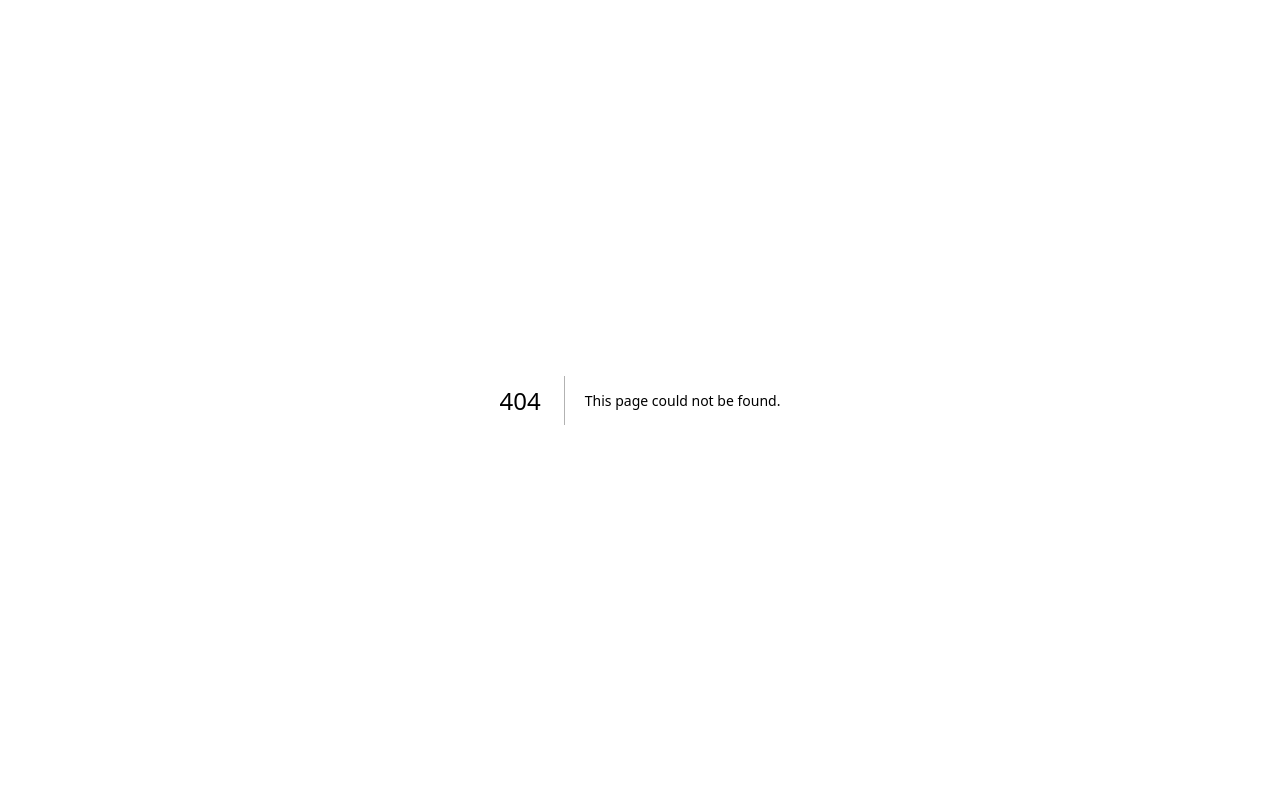
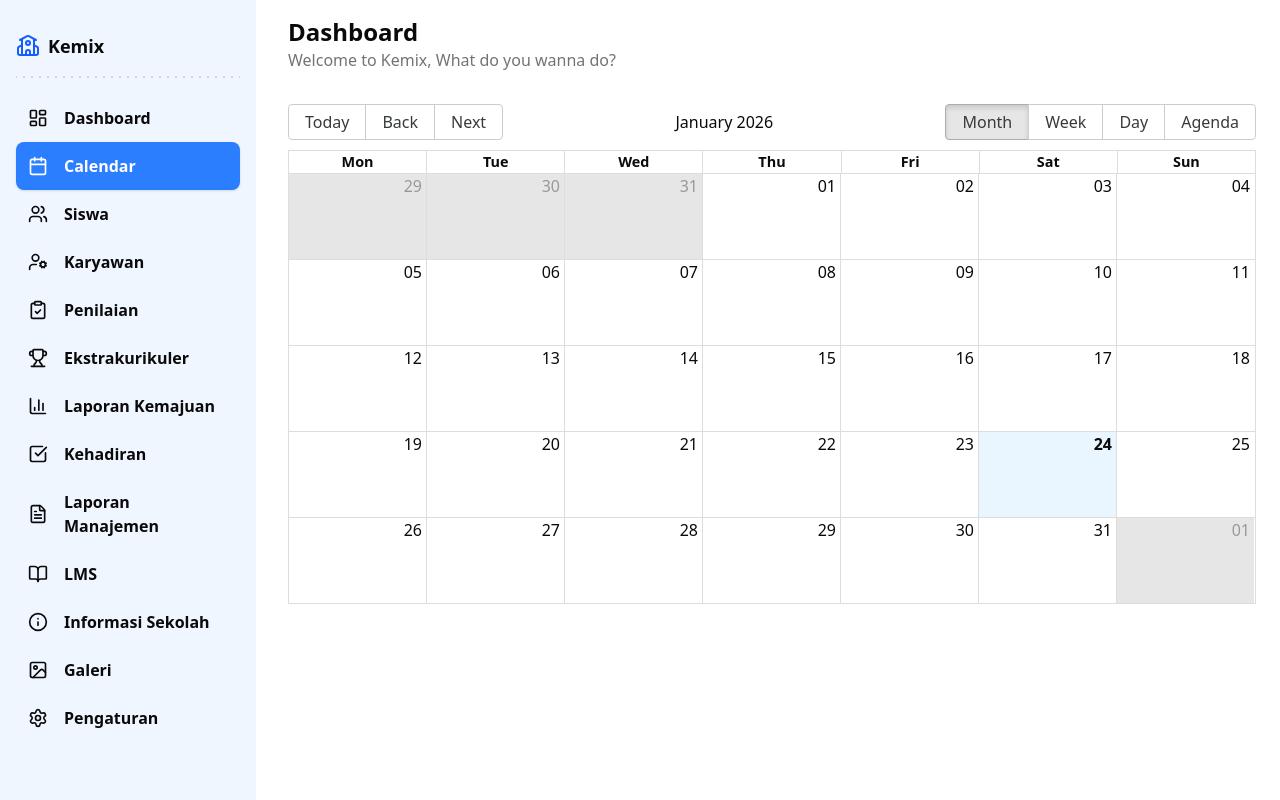
Before and after one commit to kewinzz/sms-school-management, a Next.js app: page /calendars in a window 1280 px wide. Before the commit this address had no page. Built offline with nearby package versions, Linux system fonts and the light colour scheme.

Commit message:
Add calendar

```diff
--- a/package.json
+++ b/package.json
@@ -12,18 +12,24 @@
     "@radix-ui/react-dialog": "^1.1.15",
     "@radix-ui/react-slot": "^1.2.4",
     "class-variance-authority": "^0.7.1",
+    "cldr": "^8.0.0",
     "clsx": "^2.1.1",
+    "date-fns": "^4.1.0",
+    "globalize": "^1.7.1",
     "lucide-react": "^0.563.0",
     "next": "16.1.4",
     "nuqs": "^2.8.6",
     "react": "19.2.3",
+    "react-big-calendar": "^1.19.4",
     "react-dom": "19.2.3",
     "tailwind-merge": "^3.4.0"
   },
   "devDependencies": {
     "@tailwindcss/postcss": "^4",
+    "@types/globalize": "^1.5.6",
     "@types/node": "^20",
     "@types/react": "^19",
+    "@types/react-big-calendar": "^1.16.3",
     "@types/react-dom": "^19",
     "eslint": "^9",
     "eslint-config-next": "16.1.4",
--- /dev/null
+++ b/src/app/(main)/calendars/page.tsx
@@ -0,0 +1,12 @@
+import { BigCalendar } from '@/features/calendars/components/big-calendar'
+import React from 'react'
+
+const CalendarPage = () => {
+  return (
+    <div>
+      <BigCalendar/>
+    </div>
+  )
+}
+
+export default CalendarPage
--- a/src/app/globals.css
+++ b/src/app/globals.css
@@ -1,5 +1,6 @@
 @import "tailwindcss";
 @import "tw-animate-css";
+
 
 @custom-variant dark (&:is(.dark *));
 
--- /dev/null
+++ b/src/features/calendars/components/big-calendar.tsx
@@ -0,0 +1,31 @@
+"use client";
+import "react-big-calendar/lib/css/react-big-calendar.css";
+import { Calendar } from "react-big-calendar";
+import { dateFnsLocalizer } from "react-big-calendar";
+import { format, parse, startOfWeek, getDay } from "date-fns";
+import { enUS } from "date-fns/locale/en-US";
+
+const locales = {
+  "en-US": enUS,
+};
+
+const localizer = dateFnsLocalizer({
+  format,
+  parse,
+  startOfWeek: () => startOfWeek(new Date(), { weekStartsOn: 1 }),
+  getDay,
+  locales,
+});
+
+export const BigCalendar = ({ events = [] }) => {
+  return (
+    <div className="h-[500px]">
+      <Calendar
+        localizer={localizer}
+        events={events}
+        startAccessor="start"
+        endAccessor="end"
+      />
+    </div>
+  );
+};
```
Also changed, not shown: 1 other file (tests, documents, lock files or other folders).
